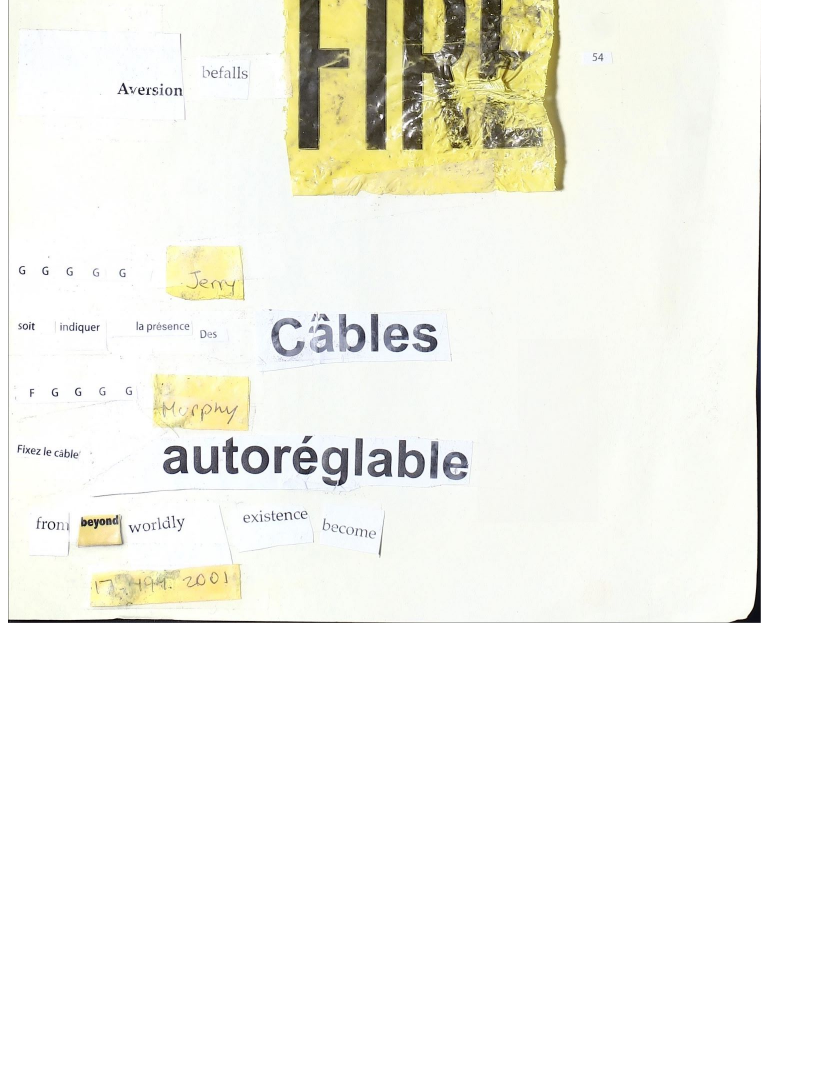
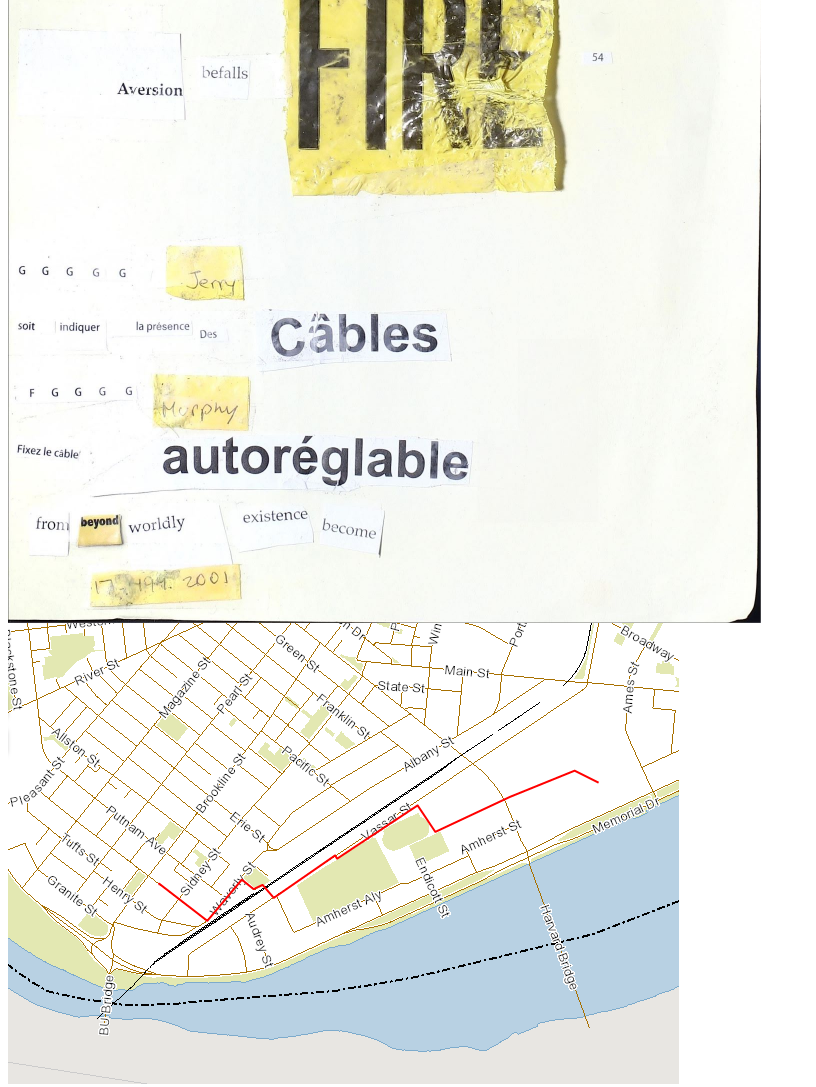
Before and after one commit to goodellm/FoundSonnets, a plain HTML site: page index.html in a window 1280 px wide. Shown: the part 699-1786 px from the top of the page, without its empty margins (0-816 px from the left). Before the commit the page ends 1338 px from the top, so only its background shows below. Drawn offline with Linux system fonts and the light colour scheme.

Commit message:
Update index.html

```diff
--- a/index.html
+++ b/index.html
@@ -7,7 +7,7 @@
   <p>hello world!!!</p>
 
   <p>Sonnet 1</p>
-  <p><img src="images/Sonnet1.png"></p>
+  <p><img src="images/Sonnet1.png"><img src="images/Map1.png"></p>
 
   </body>
 </html>
```
